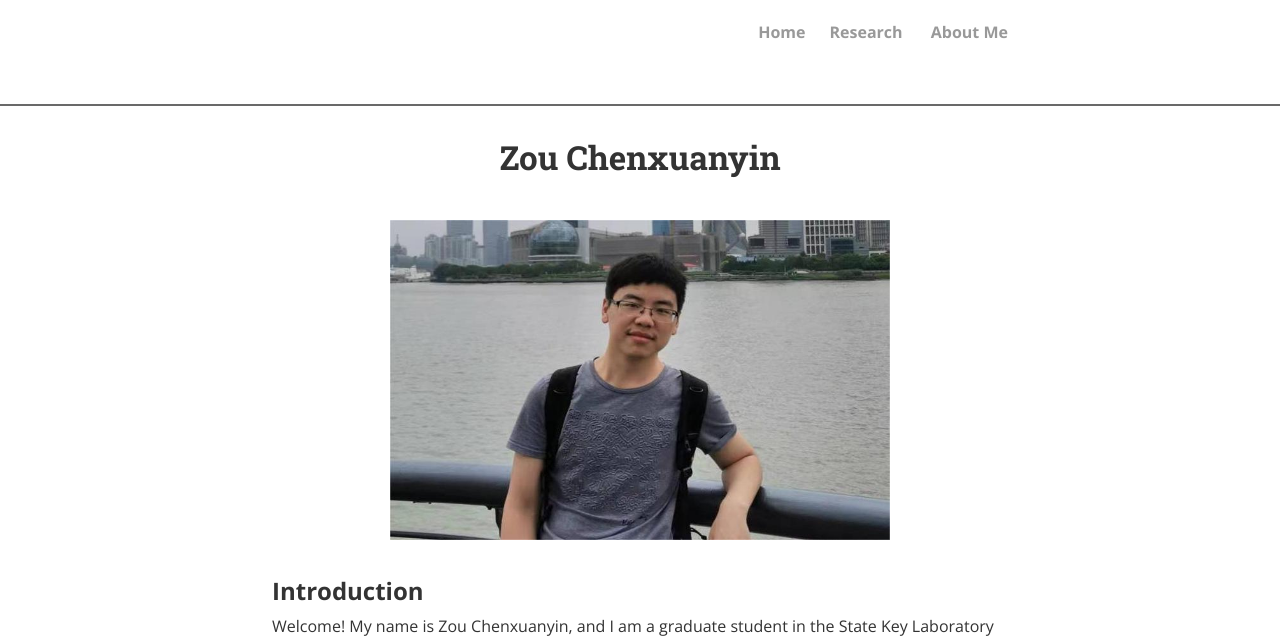
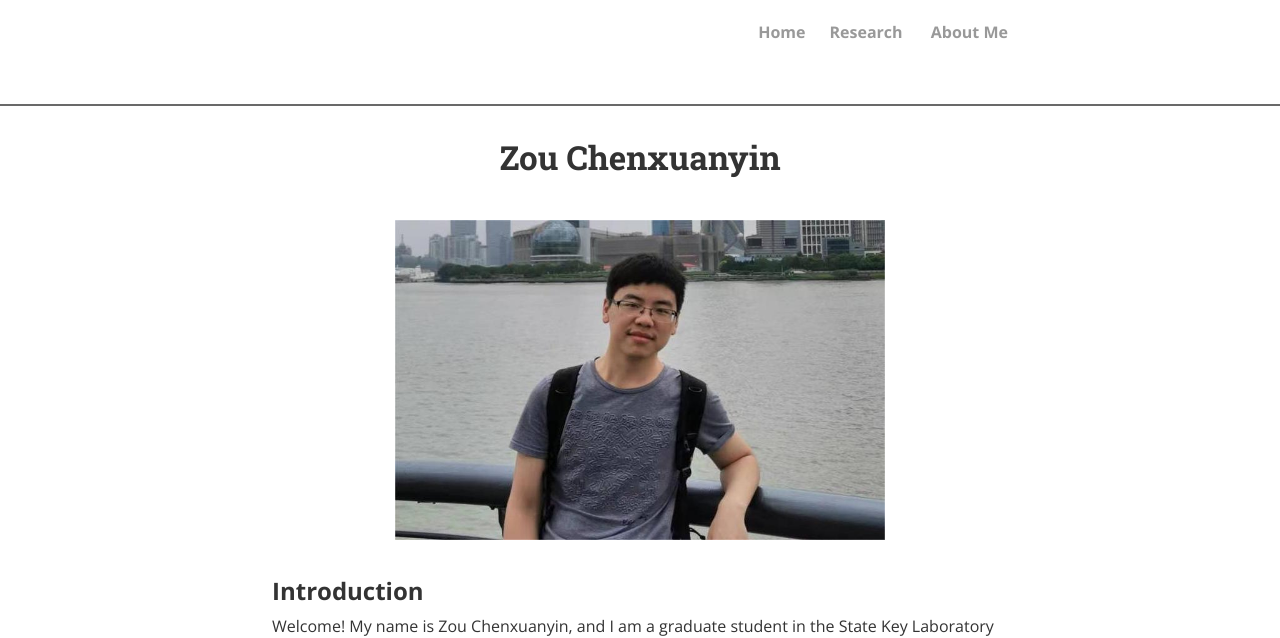
Before and after one commit to zcxy-academic/zcxy-academic.github.io, a Jekyll site: the page built from index.html, in a window 1280 px wide. Shown: the top 638 px of the page. Built offline with Jekyll 4.4.1, drawn with Linux system fonts in a browser that asks for light colours; nearby versions of some CDN libraries; the list of posts is cut into pages by our own code; comment, search, counter and statistics services are not loaded; a style sheet for code colours, icons or effects is not loaded.

Commit message:
Update index.html

```diff
--- a/index.html
+++ b/index.html
@@ -14,7 +14,7 @@
 </script>
 
 
-<img src="image/profile_picture2.jpg" alt="Zou Chenxuanyin" style="width:500px;height:320px;" title="Zou Chenxuanyin"; algin="middle">
+<img src="image/profile_picture2.jpg" alt="Zou Chenxuanyin" style="width: 490px;height:320px;" title="Zou Chenxuanyin"; algin="middle">
 <br>
 <font size="+2"><strong>Introduction</strong></font><br>
 Welcome! My name is Zou Chenxuanyin, and I am a graduate student in the State Key Laboratory of Synthetical Automation for Process Industries at Northeastern University in Liaoning province and will obtain my Master's degree in 2023. I am looking for a Ph.D. position.
```
